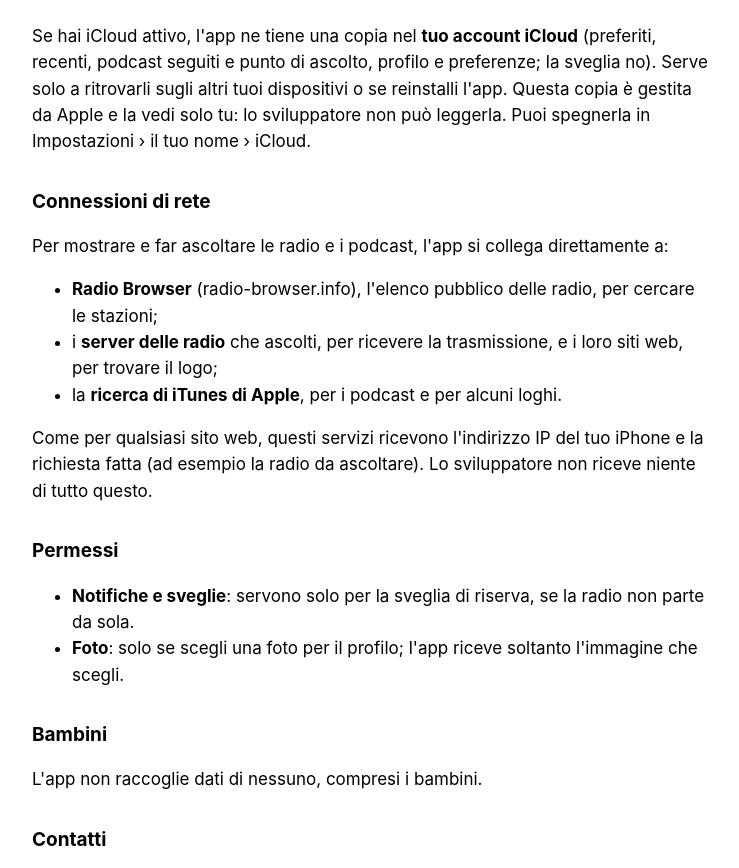
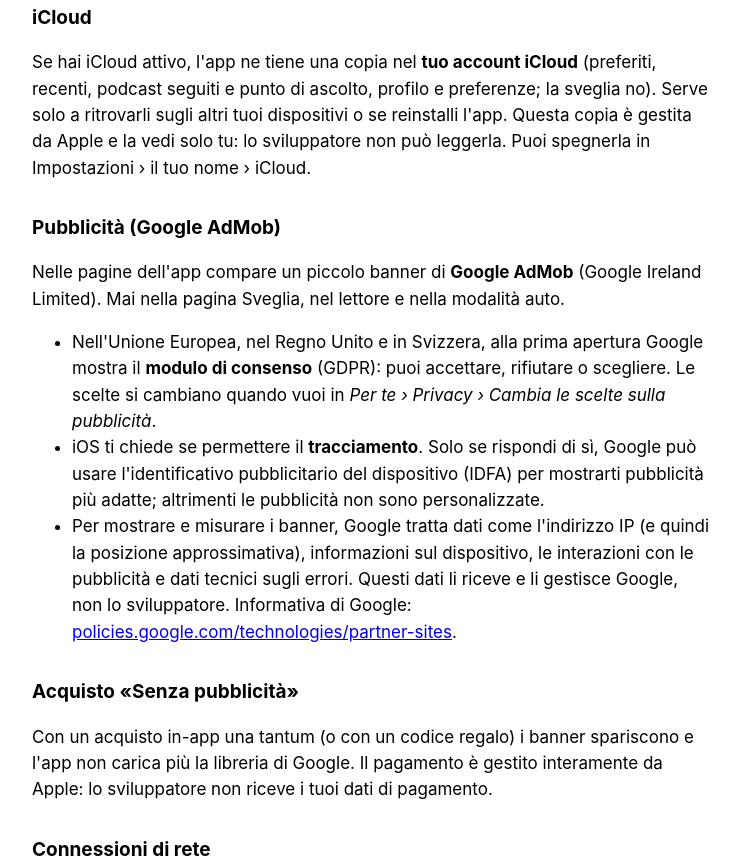
Before and after one commit to DanLadinetti/dendere-radio, a plain HTML site: page privacy-policy.html in a window 1280 px wide. Shown: the part 625-1493 px from the top of the page, without its empty margins (268-1007 px from the left). Drawn offline with Linux system fonts and the light colour scheme.

Commit message:
Update privacy-policy.html

```diff
--- a/privacy-policy.html
+++ b/privacy-policy.html
@@ -17,9 +17,9 @@
 <body>
 <main>
   <h1><span>Dendere Radio</span> · Informativa sulla privacy</h1>
-  <p class="data">Ultimo aggiornamento: 16 novembre 2026</p>
+  <p class="data">Ultimo aggiornamento: 23 novembre 2026</p>
 
-  <p>Dendere Radio è un'app per ascoltare la radio via internet, con una radiosveglia che parte da sola. Questa pagina spiega quali dati usa l'app. In breve: <strong>Dendere Radio non raccoglie, non vende e non condivide alcun dato personale.</strong> Non ci sono account, pubblicità né statistiche di utilizzo.</p>
+  <p>Dendere Radio è un'app per ascoltare la radio via internet, con una radiosveglia che parte da sola. Questa pagina spiega quali dati usa l'app. In breve: <strong>lo sviluppatore non raccoglie, non vende e non condivide alcun dato personale.</strong> Non ci sono account. L'app è gratuita grazie a piccoli banner pubblicitari di Google AdMob, che si possono togliere con un acquisto (vedi sotto). <a href="privacy-policy-en.html">English version</a></p>
 
   <h2>Dati che restano sui tuoi dispositivi</h2>
   <p>Per funzionare, l'app salva sul tuo iPhone o iPad:</p>
@@ -34,6 +34,17 @@
   <h2>iCloud</h2>
   <p>Se hai iCloud attivo, l'app ne tiene una copia nel <strong>tuo account iCloud</strong> (preferiti, recenti, podcast seguiti e punto di ascolto, profilo e preferenze; la sveglia no). Serve solo a ritrovarli sugli altri tuoi dispositivi o se reinstalli l'app. Questa copia è gestita da Apple e la vedi solo tu: lo sviluppatore non può leggerla. Puoi spegnerla in Impostazioni › il tuo nome › iCloud.</p>
 
+  <h2>Pubblicità (Google AdMob)</h2>
+  <p>Nelle pagine dell'app compare un piccolo banner di <strong>Google AdMob</strong> (Google Ireland Limited). Mai nella pagina Sveglia, nel lettore e nella modalità auto.</p>
+  <ul>
+    <li>Nell'Unione Europea, nel Regno Unito e in Svizzera, alla prima apertura Google mostra il <strong>modulo di consenso</strong> (GDPR): puoi accettare, rifiutare o scegliere. Le scelte si cambiano quando vuoi in <em>Per te › Privacy › Cambia le scelte sulla pubblicità</em>.</li>
+    <li>iOS ti chiede se permettere il <strong>tracciamento</strong>. Solo se rispondi di sì, Google può usare l'identificativo pubblicitario del dispositivo (IDFA) per mostrarti pubblicità più adatte; altrimenti le pubblicità non sono personalizzate.</li>
+    <li>Per mostrare e misurare i banner, Google tratta dati come l'indirizzo IP (e quindi la posizione approssimativa), informazioni sul dispositivo, le interazioni con le pubblicità e dati tecnici sugli errori. Questi dati li riceve e li gestisce Google, non lo sviluppatore. Informativa di Google: <a href="https://policies.google.com/technologies/partner-sites">policies.google.com/technologies/partner-sites</a>.</li>
+  </ul>
+
+  <h2>Acquisto «Senza pubblicità»</h2>
+  <p>Con un acquisto in-app una tantum (o con un codice regalo) i banner spariscono e l'app non carica più la libreria di Google. Il pagamento è gestito interamente da Apple: lo sviluppatore non riceve i tuoi dati di pagamento.</p>
+
   <h2>Connessioni di rete</h2>
   <p>Per mostrare e far ascoltare le radio e i podcast, l'app si collega direttamente a:</p>
   <ul>
@@ -47,10 +58,11 @@
   <ul>
     <li><strong>Notifiche e sveglie</strong>: servono solo per la sveglia di riserva, se la radio non parte da sola.</li>
     <li><strong>Foto</strong>: solo se scegli una foto per il profilo; l'app riceve soltanto l'immagine che scegli.</li>
+    <li><strong>Tracciamento</strong>: solo per le pubblicità personalizzate di Google, se lo permetti. Puoi cambiarlo in Impostazioni › Privacy e sicurezza › Tracciamento.</li>
   </ul>
 
   <h2>Bambini</h2>
-  <p>L'app non raccoglie dati di nessuno, compresi i bambini.</p>
+  <p>L'app non è pensata in modo specifico per i bambini. Lo sviluppatore non raccoglie dati di nessuno, compresi i bambini.</p>
 
   <h2>Contatti</h2>
   <p>Per qualsiasi domanda: <a href="mailto:daniele.ladinetti@gmail.com">daniele.ladinetti@gmail.com</a>.</p>
```
